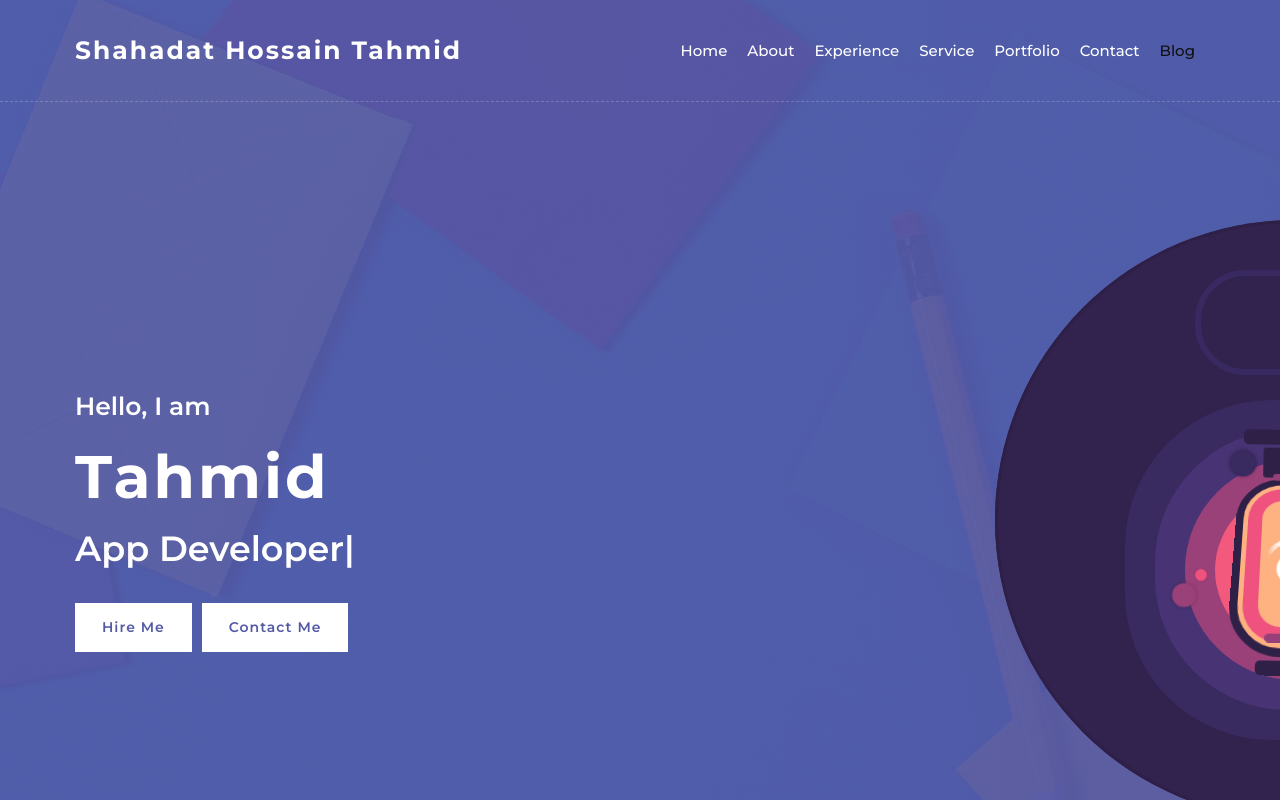
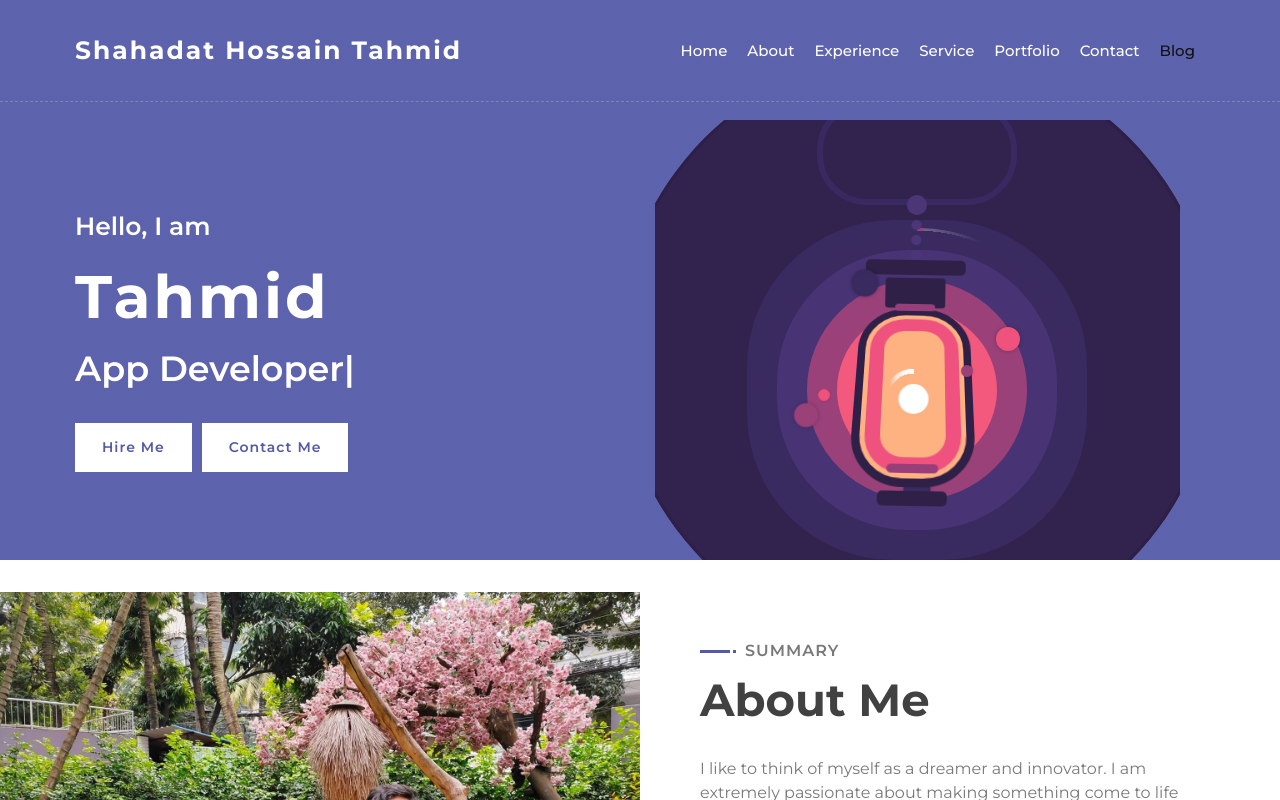
Before and after one commit to AxelTahmid/tahmidcc, a React (Create React App) app: page / in a window 1280 px wide. Shown: the top 800 px of the page. Built offline with nearby package versions, Linux system fonts and the light colour scheme.

Commit message:
added animated lantern to hero

```diff
--- a/public/index.html
+++ b/public/index.html
@@ -54,8 +54,8 @@
     <script src="./lib/isotope/isotope.pkgd.min.js"></script>
 
     <!-- Contact Javascript File -->
-    <script src="./lib/mail/jqBootstrapValidation.min.js"></script>
-    <script src="./lib/mail/contact.js"></script>
+    <script src="./mail/jqBootstrapValidation.min.js"></script>
+    <script src="./mail/contact.js"></script>
 
     <!-- Main Javascript -->
     <script src="./js/main.js"></script>
--- a/src/App.js
+++ b/src/App.js
@@ -24,8 +24,6 @@ function App() {
       <Portfolio />
       <Contact />
       <Blog />
-      <Lantern />
-
       <Footer />
     </div>
   );
--- a/src/assets/AnimatedLantern/lantern.styles.css
+++ b/src/assets/AnimatedLantern/lantern.styles.css
@@ -1,31 +1,37 @@
-html,
+/* html,
 body {
   margin: 0;
   padding: 0;
-}
+} */
 
 * {
   /*outline: 1px dotted yellow;*/
   box-sizing: border-box;
 }
 
+.lantern-container {
+}
+
 .stage {
   /* --c-bg: hsl(262, 39%, 20%); */
   /* --c-bg: #545aa7; */
 
+  /* height and width should be 100 for banner */
   align-items: center;
   background-color: var(--c-bg);
   display: flex;
-  height: 100vh;
+  height: 55vh;
   justify-content: center;
   overflow-y: hidden;
-  width: 100vw;
+  width: 41vw;
 }
 
 .scene {
-  height: 500px;
+  /* height: 500px;
+  width: 400px; */
+  height: 60vh;
+  width: 25vw;
   position: relative;
-  width: 400px;
 }
 .scene::before {
   --c-bg: hsl(262, 39%, 22%);
--- a/src/components/Hero/hero.component.jsx
+++ b/src/components/Hero/hero.component.jsx
@@ -44,10 +44,10 @@ class Hero extends Component {
               </div>
             </div>
             <div className="col-sm-12 col-md-6 d-none d-md-block">
-              <Lanterngalaxy />
-              {/* <div className="hero-image">
-                <img src={heroimg} alt="" />
-              </div> */}
+              <div className="hero-image">
+                {/* <img src={heroimg} alt="" /> */}
+                <Lanterngalaxy />
+              </div>
             </div>
           </div>
         </div>
--- a/src/components/Hero/hero.styles.scss
+++ b/src/components/Hero/hero.styles.scss
@@ -4,8 +4,8 @@
   margin-bottom: 45px;
   padding: 120px 0 0 0;
   overflow: hidden;
-  background: linear-gradient(rgba(84, 90, 167, 0.95), rgba(84, 90, 167, 0.95)),
-    url(../../assets/img/hero-bg.jpg);
+  background: linear-gradient(rgba(84, 90, 167, 0.95), rgba(84, 90, 167, 0.95));
+  // url(../../assets/img/hero-bg.jpg);
   background-position: center;
   background-repeat: no-repeat;
   background-size: cover;
@@ -17,8 +17,8 @@
     text-align: right;
     padding-right: 75px;
     img {
-      max-width: 110%;
-      max-height: 110%;
+      max-width: 100%;
+      max-height: 100%;
     }
   }
   .hero-content {
@@ -51,14 +51,14 @@
       font-size: 35px;
       font-weight: 600;
     }
-    .typed-text {
-      display: none;
-    }
-    .typed-cursor {
-      font-size: 15px;
-      font-weight: 300;
-      color: #ffffff;
-    }
+    // .typed-text {
+    //   display: none;
+    // }
+    // .typed-cursor {
+    //   font-size: 15px;
+    //   font-weight: 300;
+    //   color: #ffffff;
+    // }
   }
   .hero-btn {
     .btn {
```
